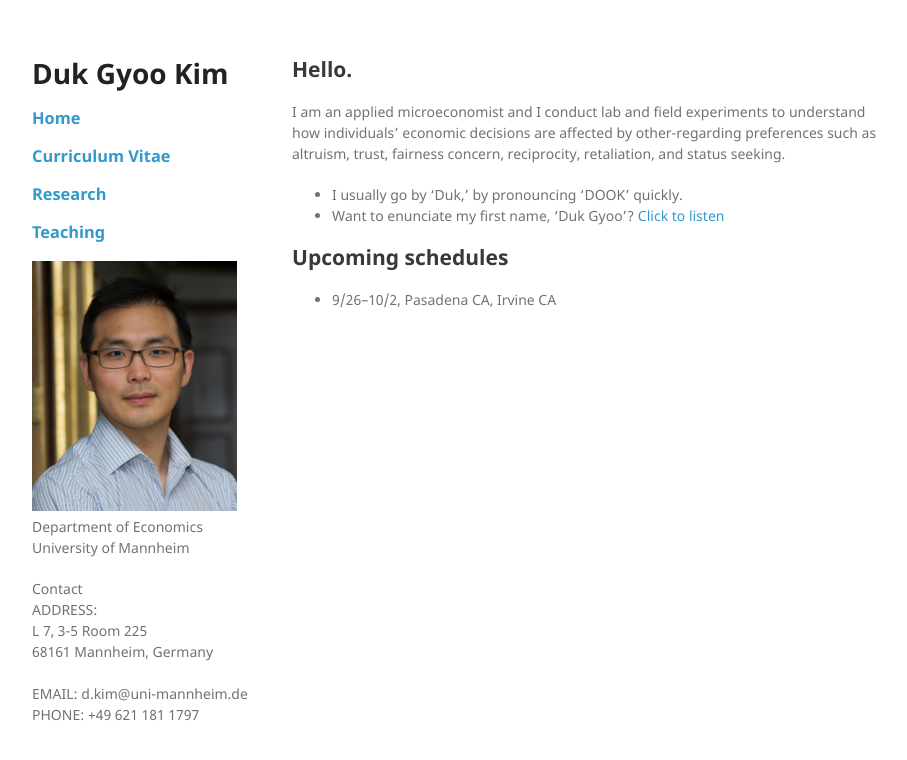
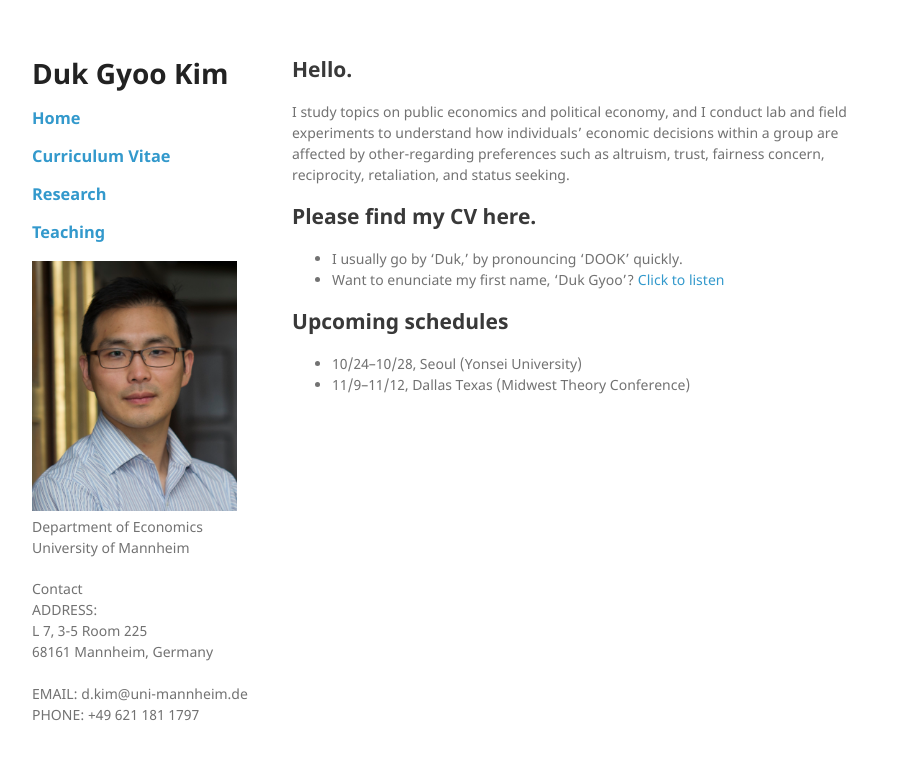
Before and after one commit to kimdukgyoo/kimdukgyoo.github.io, a Jekyll site: the page built from index.md, in a window 1280 px wide. Shown: the top 760 px of the page, without its empty margins (178-1085 px from the left). Built offline with Jekyll 4.4.1, drawn with Linux system fonts in a browser that asks for light colours; our own code applies the rules of GitHub Pages for plain Markdown files.

Commit message:
Update index.md

```diff
--- a/index.md
+++ b/index.md
@@ -1,13 +1,16 @@
 <!-- To update the left column (contact info & photo) on the index page, check '_layout/default'-->
 ## Hello.
 
-I am an applied microeconomist and I conduct lab and field experiments to understand how individuals' economic decisions are affected by other-regarding preferences such as altruism, trust, fairness concern, reciprocity, retaliation, and status seeking.
+I study topics on public economics and political economy, and I conduct lab and field experiments to understand how individuals' economic decisions within a group are affected by other-regarding preferences such as altruism, trust, fairness concern, reciprocity, retaliation, and status seeking.
+
+## Please find my CV here.
 
 * I usually go by 'Duk,' by pronouncing 'DOOK' quickly.
 * Want to enunciate my first name, 'Duk Gyoo'?  <a href="/howtopronouncemyname.mp3" target="_blank">Click to listen</a>
 
 ## Upcoming schedules
-- 9/26--10/2, Pasadena CA, Irvine CA
+- 10/24--10/28, Seoul (Yonsei University)
+- 11/9--11/12, Dallas Texas (Midwest Theory Conference)
 
 <!--
 Text can be **bold**, _italic_, or ~~strikethrough~~.
```
